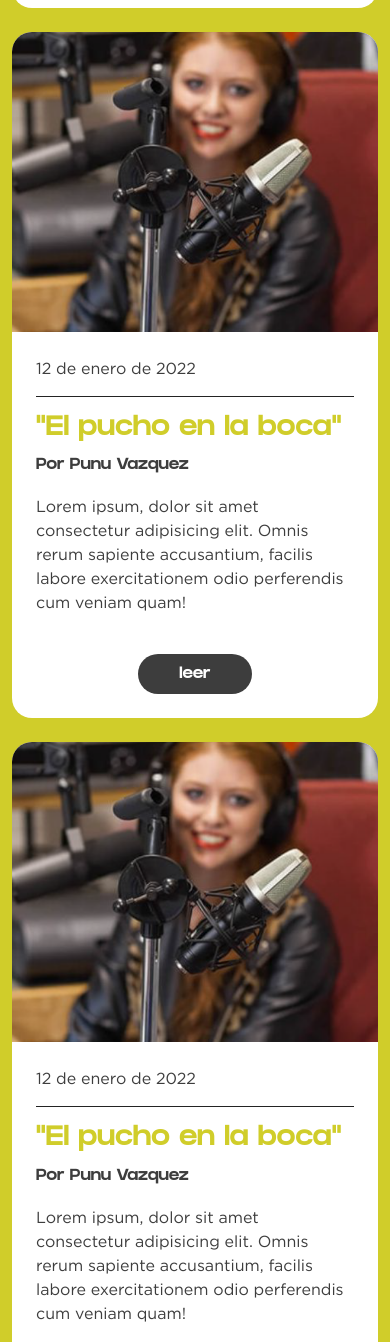
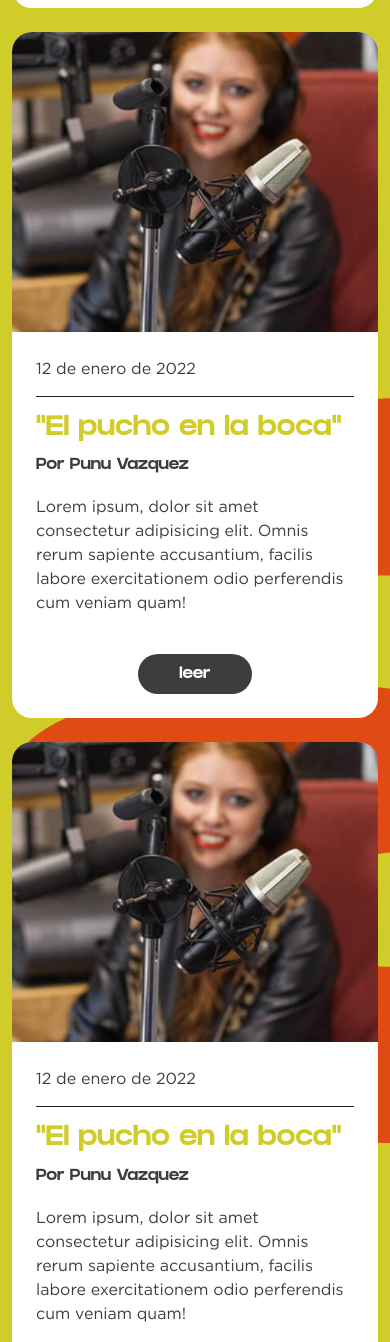
Before and after one commit to Pununuk/antesala, a PHP site: page /notas.php in a window 390 px wide. Shown: the part 2675-4017 px from the top of the page. Run offline with PHP 8.4, Linux system fonts and the light colour scheme.

Commit message:
ajustes mobile

```diff
--- a/assets/css/style.css
+++ b/assets/css/style.css
@@ -91,6 +91,7 @@ a:hover {color: var(--amarillo);}
 }
 ul {list-style: none;}
 /* Utilities */
+.z-1 {z-index: 1;}
 .br-10 {border-radius: 10px;}
 .br-30 {border-radius: 30px;}
 .pt-50 {padding-top: 50px;}
@@ -727,6 +728,13 @@ button.switch-month:hover svg path {fill: var(--amarillo);}
 #suscriptions a:hover svg path {fill: var(--amarillo);}
 
 /* Page Somos */
+#team .img {
+    top: 30%;
+    left: -10%;
+    z-index: -1;
+    position: absolute;
+
+}
 .box-team {
     cursor: pointer;
     padding: 40px 20px;
@@ -794,12 +802,13 @@ button.switch-month:hover svg path {fill: var(--amarillo);}
     overflow: hidden;
     position: relative;
 }
-#video .box-multimedia img {border-radius: 20px 20px 0 0;}
 #video .header-box {
     height: 300px;
     overflow: hidden;
 }
 
+#video .header-box .lottie-player {
+    position: absolute;}
 .card-ticket {
     height: 100%;
     background: linear-gradient(to bottom, var(--naranja) 0%, var(--naranja) 26%, #ecedef 26%, #ecedef 100%);
@@ -907,12 +916,15 @@ footer ul a:hover {color: var(--amarillo);}
 }
 
 
-  /* https://codepen.io/Taimoorkhan/pen/LYNbBRV */
-
-
-
 .bg-03-notas {
     top:  -190px;
     left: -50px;
     position: absolute;
 }
+
+.bg-01-notas {
+    top: 50%;
+    right: -400px;
+    z-index: -1;
+    position: absolute;
+}
--- a/notas.php
+++ b/notas.php
@@ -58,8 +58,9 @@
                 </div>
             </section>
 
-            <section class="bg-amarillo pt-100 pb-100 mt-100 position-relative wow bounceInUp">
-            <img src="assets/img/bg-03.svg" class="bg-03-notas">
+            <section class="bg-amarillo pt-100 pb-100 mt-100 position-relative z-1 wow bounceInUp">
+                <img src="assets/img/bg-03.svg" class="bg-03-notas">
+                <img src="assets/img/bg-01.svg" class="bg-01-notas">
                 <div class="container">
                     <div class="bg-blanco box-multimedia mb-4 wow bounceInUp position-relative">
                         <div class="row">
--- a/somos.php
+++ b/somos.php
@@ -57,7 +57,8 @@
                     </div>
                 </div>
             </section>
-            <section class="mt-100">
+
+            <section id="team" class="mt-100 position-relative">
                 <div class="container">
                     <div class="row">
                         <div class="col-12">
@@ -116,6 +117,7 @@
                             </div>
                         </div>
                     </div>
+                    <img src="assets/img/bg-04.svg" class="img" alt="">
                 </div>
             </section>
 
```
